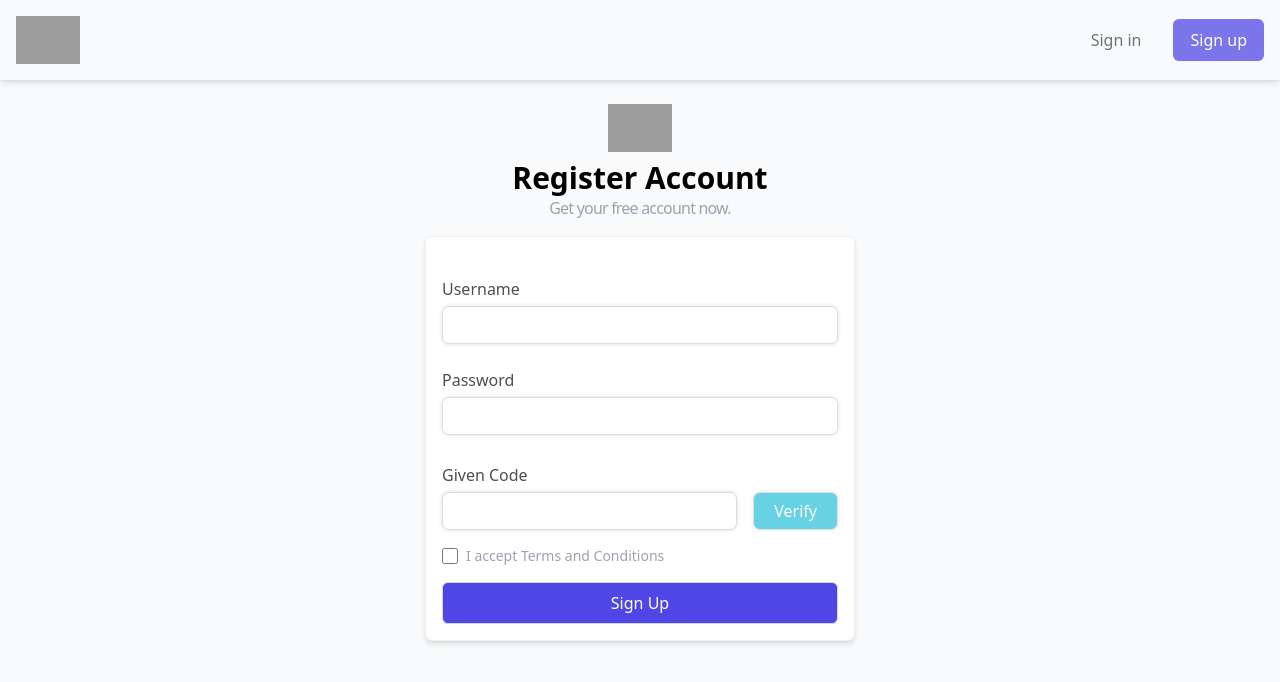
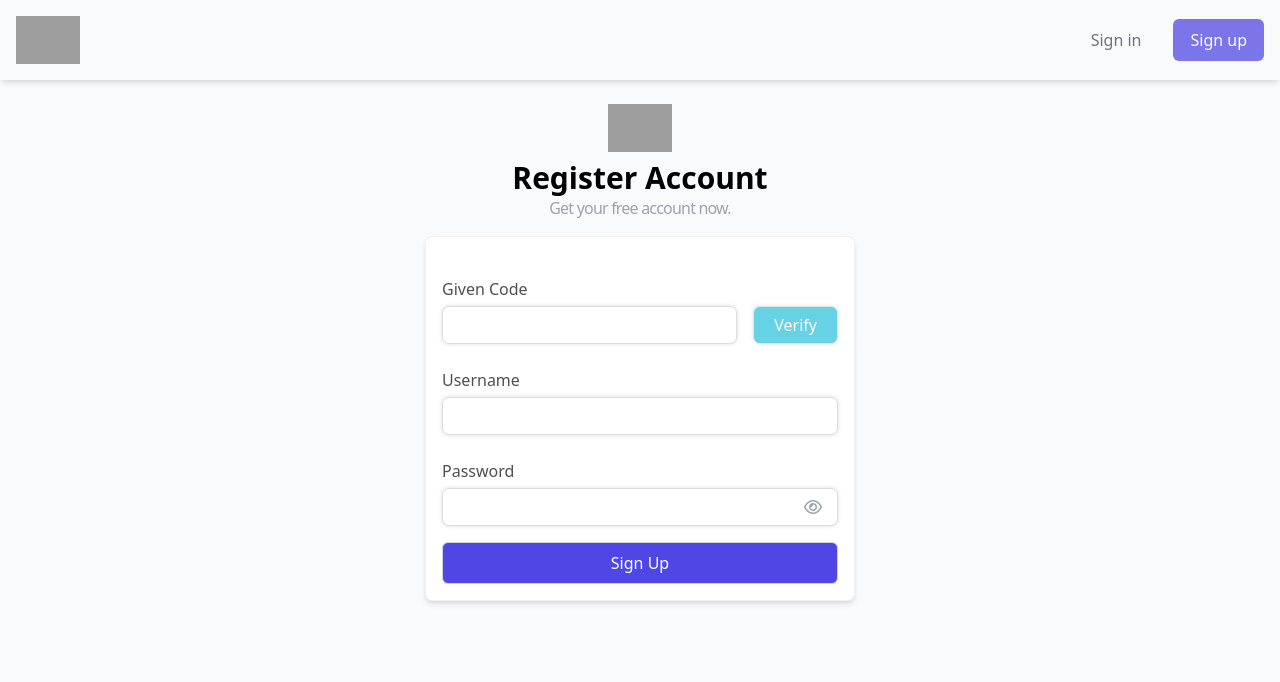
Before and after one commit to trinhdvt/FE-IT-Nihongo, a React (Create React App) app: page /signup in a window 1280 px wide. Shown: the top 682 px of the page. Built offline with nearby package versions, Linux system fonts and the light colour scheme; grey boxes are pictures that could not be loaded.

Commit message:
change css and add feature show password for form login and register

```diff
--- a/src/features/Auth/components/FormLogin.js
+++ b/src/features/Auth/components/FormLogin.js
@@ -25,6 +25,7 @@ function FormLogin(props) {
 
     const [err, setErr] = useState(false);
 
+    const [showPass, setShowPass] = useState(false);
 
     const dispatch = useDispatch();
 
@@ -67,7 +68,7 @@ function FormLogin(props) {
                     <div>
                         <label htmlFor="username" className="font-medium">Username</label>
                         <input
-                            className="focus:ring-indigo-500 focus:border focus:border-indigo-500 w-full px-3 py-2 border border-gray-300 rounded-md focus:outline-none"
+                            className="text"
                             type="text"
                             id="username"
                             {...register("username")}
@@ -77,12 +78,17 @@ function FormLogin(props) {
 
                     <div className="mt-6">
                         <label htmlFor="password" className="font-medium">Password</label>
-                        <input
-                            id="password"
-                            className="mb-1 focus:ring-indigo-500 focus:border focus:border-indigo-500 w-full px-3 py-2 border border-gray-300 rounded-md focus:outline-none"
-                            type="password"
-                            {...register("password")}
-                        />
+                        <div className="password flex items-center">
+                            <input
+                                className="w-full focus:outline-none focus:border-none"
+                                id="password"
+                                type={`${showPass ? 'text' : 'password'}`}
+                                {...register("password")}
+                            />
+                            <i className={`far fa-eye cursor-pointer duration-300 ${showPass ? 'text-blue-500' : 'text-gray-400  hover:text-gray-600'}`}
+                                onClick={() => setShowPass(!showPass)}
+                            ></i>
+                        </div>
                         {errors.password && <p className="text-sm text-red-600 ml-2 tracking-tighter font-semibold">{errors.password.message}</p>}
                     </div>
 
--- a/src/features/Auth/components/FormRegister.js
+++ b/src/features/Auth/components/FormRegister.js
@@ -22,6 +22,8 @@ function FormRegister(props) {
     });
 
     const [checkCode, setCheckCode] = useState();
+
+    const [showPass, setShowPass] = useState(false);
 
     const submitFormRegister = (data) => {
         console.log(data)
@@ -48,33 +50,11 @@ function FormRegister(props) {
                 <form className="mt-4 p-4 auth-form shadow-md" onSubmit={handleSubmit(submitFormRegister)}>
 
                     <div className="mt-6">
-                        <label htmlFor="username" className="font-medium">Username</label>
-                        <input
-                            className="focus:ring-indigo-500 focus:border focus:border-indigo-500 w-full px-3 py-2 border border-gray-300 rounded-md focus:outline-none"
-                            type="text"
-                            id="username"
-                            {...register("username")}
-                        />
-                        {errors.username && <p className="text-sm text-red-600 ml-2 tracking-tighter font-semibold">{errors.username.message}</p>}
-                    </div>
-
-                    <div className="mt-6">
-                        <label htmlFor="password" className="font-medium">Password</label>
-                        <input
-                            id="password"
-                            className="mb-1 focus:ring-indigo-500 focus:border focus:border-indigo-500 w-full px-3 py-2 border border-gray-300 rounded-md focus:outline-none"
-                            type="password"
-                            {...register("password")}
-                        />
-                        {errors.password && <p className="text-sm text-red-600 ml-2 tracking-tighter font-semibold">{errors.password.message}</p>}
-                    </div>
-
-                    <div className="mt-6">
                         <label htmlFor="code" className="font-medium">Given Code</label>
                         <div className="flex items-center">
                             <input
                                 id="code"
-                                className="mr-4 focus:ring-indigo-500 focus:border focus:border-indigo-500 w-full px-3 py-2 border border-gray-300 rounded-md focus:outline-none"
+                                className="mr-4 text"
                                 type="text"
                                 {...register("code")}
                             />
@@ -86,20 +66,31 @@ function FormRegister(props) {
                         {checkCode === true && <p className="text-sm text-blue-500 ml-2 tracking-tighter font-semibold">Code has been verify successfully!</p>}
                     </div>
 
-                    <div className="mt-4">
-                        <div className="flex items-center">
+                    <div className="mt-6">
+                        <label htmlFor="username" className="font-medium">Username</label>
+                        <input
+                            className="text"
+                            type="text"
+                            id="username"
+                            {...register("username")}
+                        />
+                        {errors.username && <p className="text-sm text-red-600 ml-2 tracking-tighter font-semibold">{errors.username.message}</p>}
+                    </div>
+
+                    <div className="mt-6">
+                        <label htmlFor="password" className="font-medium">Password</label>
+                        <div className="password flex items-center">
                             <input
-                                {...register("acceptConditions")}
-                                type="checkbox"
-                                className="h-4 w-4 text-indigo-600 focus:ring-indigo-500 border-gray-300 rounded"
+                                className="w-full focus:outline-none focus:border-none"
+                                id="password"
+                                type={`${showPass ? 'text' : 'password'}`}
+                                {...register("password")}
                             />
-                            <span className="ml-2 block text-sm font-medium text-gray-400">
-                                I accept Terms and Conditions
-                            </span>
+                            <i className={`far fa-eye cursor-pointer duration-300 ${showPass ? 'text-blue-500' : 'text-gray-400  hover:text-gray-600'}`}
+                                onClick={() => setShowPass(!showPass)}
+                            ></i>
                         </div>
-                        {errors.acceptConditions &&
-                            <p className="text-sm text-red-600 ml-2 tracking-tighter font-semibold">If you do not agree to the conditions, you cannot continue</p>}
-
+                        {errors.password && <p className="text-sm text-red-600 ml-2 tracking-tighter font-semibold">{errors.password.message}</p>}
                     </div>
 
                     <button className="mt-4 text-white bg-indigo-600 text-center w-full py-2 border border-gray-300 rounded-md"
--- a/src/features/Auth/components/Login-Register.css
+++ b/src/features/Auth/components/Login-Register.css
@@ -16,8 +16,7 @@
   color: #504e4e;
 }
 
-.auth-form input[type="text"],
-input[type="password"] {
+.auth-form .text {
   background: #fff;
   border: #ddd 1px solid;
   border-radius: 7px;
@@ -30,8 +29,27 @@ input[type="password"] {
   transition-duration: 300ms;
 }
 
-.auth-form input[type="text"]:focus,
-input[type="password"]:focus {
+.auth-form .text:focus {
+  box-shadow: 0px 0px 8px #ddd;
+  border: 1px solid #ddd;
+  border-radius: 7px;
+  outline: none;
+}
+
+.auth-form .password {
+  background: #fff;
+  border: #ddd 1px solid;
+  border-radius: 7px;
+  height: 38px;
+  width: 100%;
+  margin-top: 5px;
+  padding: 0 15px;
+  color: #555555;
+  box-shadow: 0 0 4px #ddd;
+  transition-duration: 300ms;
+}
+
+.auth-form .password:focus {
   box-shadow: 0px 0px 8px #ddd;
   border: 1px solid #ddd;
   border-radius: 7px;
```
